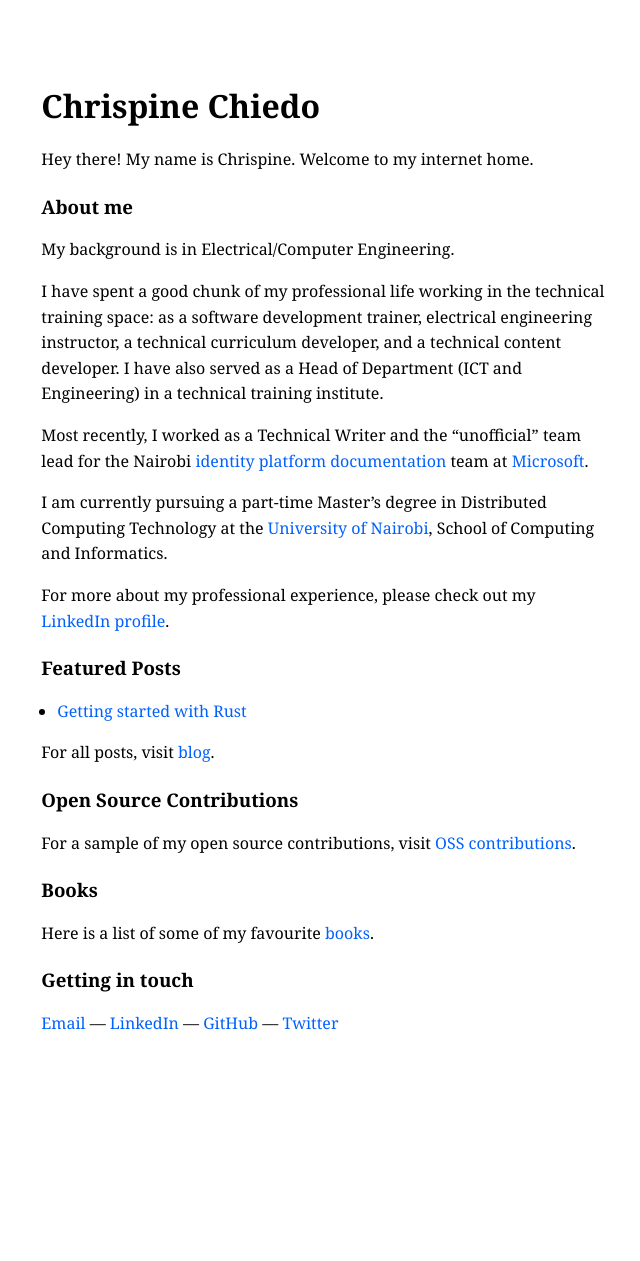
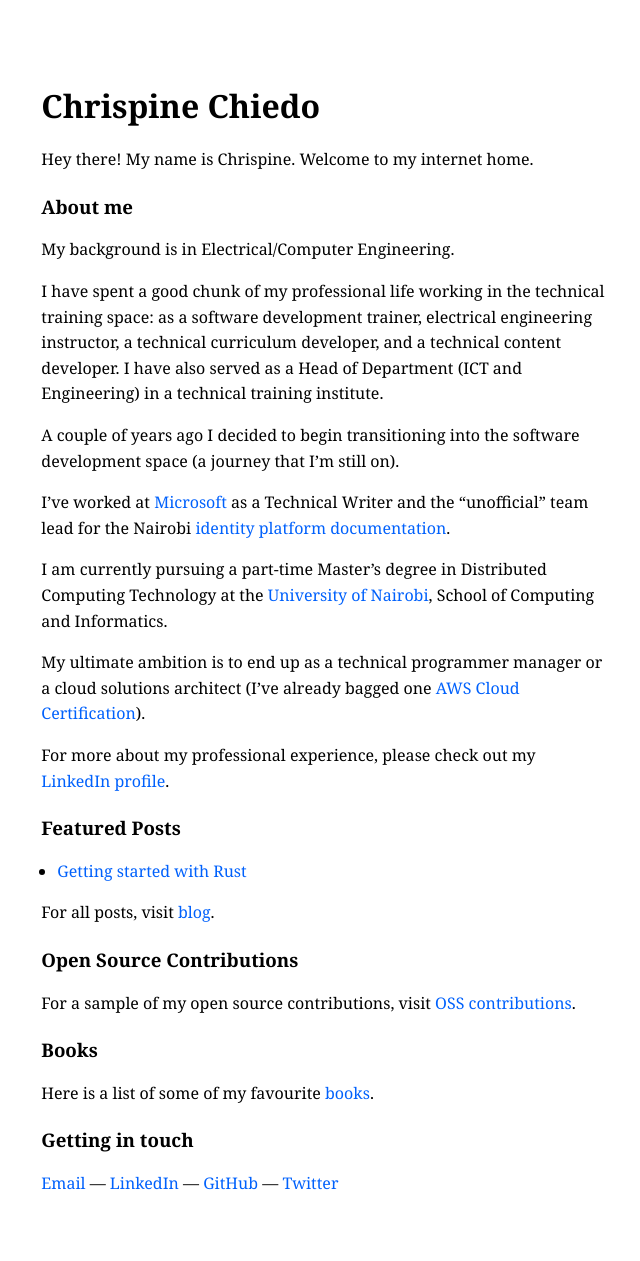
Before and after one commit to chrischiedo/chrischiedo.github.io, a Jekyll site: the page built from index.md, in a window 1280 px wide. Shown: the whole page, without its empty margins (316-956 px from the left). Built offline with Jekyll 4.4.1, drawn with Linux system fonts in a browser that asks for light colours; our own code applies the rules of GitHub Pages for plain Markdown files; before the commit the page ends 1101 px from its top, so only the background shows below that.

Commit message:
update home page

```diff
--- a/index.md
+++ b/index.md
@@ -17,12 +17,16 @@ I have spent a good chunk of my professional life working in the technical train
 development trainer, electrical engineering instructor, a technical curriculum
 developer, and a technical content developer. I have also served as a Head of Department (ICT and Engineering) in a technical training institute.
 
-Most recently, I worked as a Technical Writer and the "unofficial" team lead for the Nairobi [identity platform
-documentation](https://learn.microsoft.com/en-us/azure/active-directory/develop/) team at [Microsoft](https://www.microsoft.com/).
+A couple of years ago I decided to begin transitioning into the software development space (a journey that I'm still on).
+
+I've worked at [Microsoft](https://www.microsoft.com/) as a Technical Writer and the "unofficial" team lead for the Nairobi [identity platform
+documentation](https://learn.microsoft.com/en-us/azure/active-directory/develop/).
 
 I am currently pursuing a part-time Master’s degree in Distributed Computing Technology
 at the [University of Nairobi](https://www.uonbi.ac.ke/), School of Computing
 and Informatics.
+
+My ultimate ambition is to end up as a technical programmer manager or a cloud solutions architect (I've already bagged one [AWS Cloud Certification](https://www.credly.com/badges/3f9765dc-6df8-402d-a5ee-b4d1595d5981/public_url)).
 
 For more about my professional experience, please check out my [LinkedIn profile](https://www.linkedin.com/in/chrispinechiedo/).
 
```
